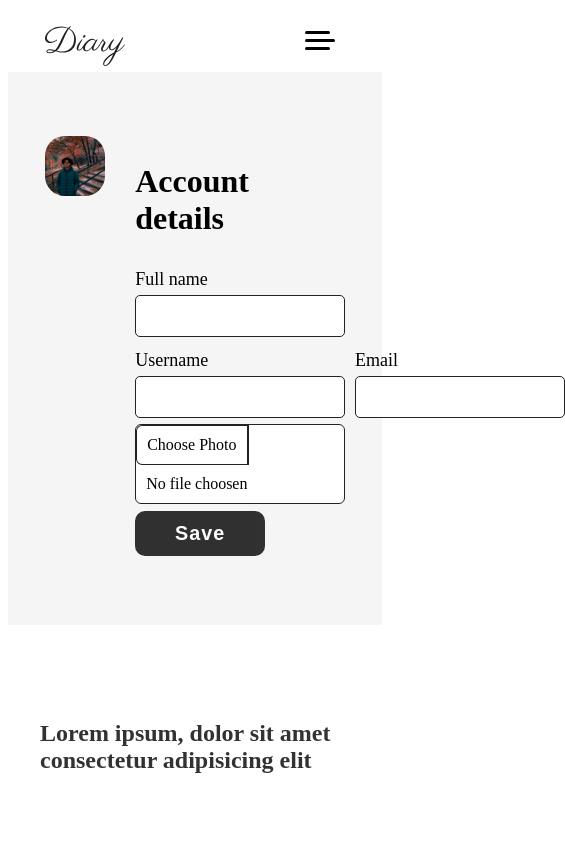
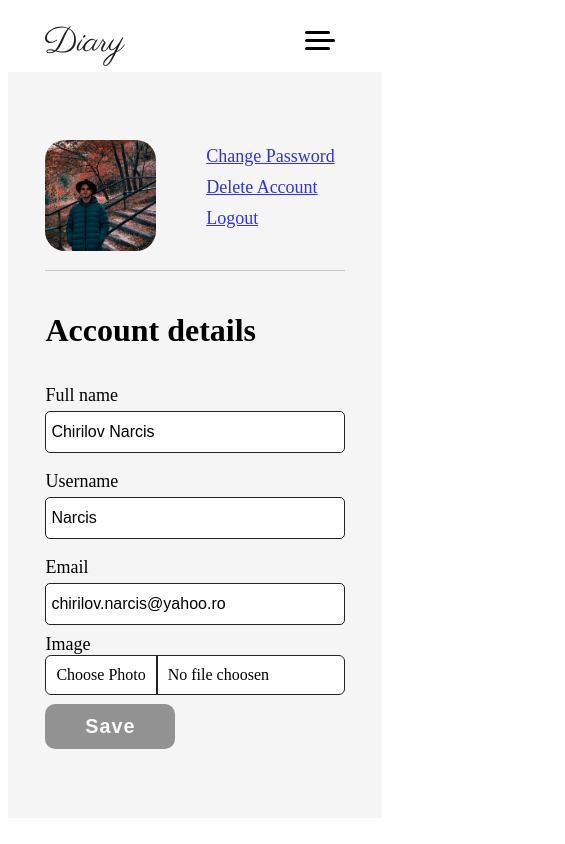
Before and after one commit to Narcis2005/diary-frontend, a Next.js app: page /profile in a window 390 px wide. Shown: the top 844 px of the page, 565 px wide, since content can reach past the window. Built offline with nearby package versions, Linux system fonts and the light colour scheme.

Commit message:
profile page responsive

```diff
--- a/components/FormComponents/index.tsx
+++ b/components/FormComponents/index.tsx
@@ -54,6 +54,10 @@ export const Button = styled.button`
     &:hover {
         opacity: 1;
     }
+    &:disabled {
+        cursor: not-allowed;
+        opacity: 0.4;
+    }
 `;
 
 export const Title = styled.h2`
--- a/components/Navbar/NavbarComponents.tsx
+++ b/components/Navbar/NavbarComponents.tsx
@@ -166,7 +166,6 @@ export const SignupButton = styled.button`
 export const DropdownContainer = styled.div`
     position: relative;
     margin-left: 10px;
-
 `;
 
 export const ProfileImageContainer = styled.div`
@@ -182,7 +181,7 @@ interface IDropdownMenu {
 export const DropdownMenu = styled.ul<IDropdownMenu>`
     position: absolute;
     display: ${({ show }) => (show ? "block" : "none")};
-    background: rgb(230, 230,230);
+    background: rgb(230, 230, 230);
     width: 10rem;
     top: 100%;
     left: calc(-10rem + 40px);
@@ -193,9 +192,13 @@ export const DropdownMenu = styled.ul<IDropdownMenu>`
 export const DropdownItem = styled.li`
     list-style: none;
     margin: 10px 0;
-    padding:  3px 5px;
     font-weight: 700;
     background: white;
     border-radius: 3px;
     cursor: pointer;
+    & > * {
+        width: 100%;
+        display: block;
+        padding: 3px 5px;
+    }
 `;
--- a/components/ProfileComponent/ProfileComponents.tsx
+++ b/components/ProfileComponent/ProfileComponents.tsx
@@ -4,51 +4,79 @@ import { LabelinputContainer } from "../FormComponents";
 export const ProfileContainer = styled.div`
     display: flex;
     padding: 4rem 10%;
-    gap: 5%;
+    /* gap: 5%; */
     justify-content: center;
-    background: rgb(245,245,245);
-
+    background: rgb(245, 245, 245);
+    @media (max-width: 920px) {
+        flex-direction: column;
+    }
 `;
 export const ProfileLeftSide = styled.div`
     display: flex;
     flex-direction: column;
 
     width: 30%;
+    @media (max-width: 920px) {
+        width: 100%;
+        padding-bottom: 5%;
+        flex-direction: row;
+        align-items: center;
+        justify-content: space-between;
+    }
 `;
 export const ImageContainerProfile = styled.div`
     width: 80%;
+    /* height: 18rem; */
     border-radius: 20px;
     overflow: hidden;
+    @media (max-width: 920px) {
+        width: 40%;
+    }
 `;
 export const ProfileRightSide = styled.div`
     display: flex;
     flex-direction: column;
     width: 70%;
+    border-left: 1px solid rgb(200, 200, 200);
+    padding-left: 5%;
+    @media (max-width: 920px) {
+        flex-direction: column;
+        border-top: 1px solid rgb(200, 200, 200);
+        border-left: none;
+        padding-left: 0;
+        width: 100%;
+        padding-top: 5%;
+    }
 `;
 export const ProfileSection = styled.div`
     width: 100%;
-
 `;
 export const ProfileForm = styled.form`
     display: flex;
     flex-direction: column;
     width: 100%;
+    @media (max-width: 920px) {
+        width: 100%;
+    }
 `;
 export const FormGroup = styled.div`
     display: flex;
     /* width: 100%; */
     gap: 5%;
+    @media (max-width: 920px) {
+        flex-direction: column;
+    }
 `;
 export const LabelinputContainerProfile = styled(LabelinputContainer)`
     width: 100%;
-
 `;
 
 export const FileUpload = styled.div`
     width: 100%;
 `;
 export const FileSelectButton = styled.div`
-    border: 1px solid rgb(35, 35, 35);
+    margin: 0;
+    padding: 0;
     padding: 10px;
     display: inline-block;
     border-radius: 6px;
@@ -67,8 +95,10 @@ export const FileUploadSelect = styled.div`
     border-radius: 6px;
     border: 1px solid rgb(35, 35, 35);
     &:hover ${FileSelectButton} {
-    background: rgb(230,230,230);
+        background: rgb(230, 230, 230);
     }
+    margin: 0;
+    padding: 0;
 `;
 
 export const FileSelectName = styled.div`
@@ -81,3 +111,32 @@ export const FileUploadInput = styled.input`
 export const ProfileSectionTitle = styled.h2`
     font-size: 2rem;
 `;
+
+export const ProfileLinksContainer = styled.ul`
+    margin-top: 15px;
+    margin-left: 10px;
+    width: 80%;
+    @media (max-width: 920px) {
+        width: 50%;
+        margin-top: 0;
+    }
+`;
+
+export const ProfileLinkItem = styled.li`
+    list-style: none;
+    font-size: 18px;
+    margin: 10px 0;
+    color: black;
+    opacity: 0.8;
+    &:hover {
+        opacity: 1;
+    }
+    @media (max-width: 920px) {
+        font-size: 20px;
+        margin: 15px 0;
+    }
+    @media (max-width: 600px) {
+        font-size: 18px;
+        margin: 10px 0;
+    }
+`;
--- a/components/ProfileComponent/index.tsx
+++ b/components/ProfileComponent/index.tsx
@@ -1,17 +1,59 @@
 import Image from "next/image";
+import Link from "next/link";
 import React, { useRef, useState } from "react";
 import { Button, Input, Label } from "../FormComponents";
-import { ProfileContainer, ProfileLeftSide, ImageContainerProfile, ProfileRightSide, ProfileSection, ProfileForm, FormGroup, LabelinputContainerProfile, FileSelectButton, FileSelectName, FileUpload, FileUploadInput, FileUploadSelect, ProfileSectionTitle } from "./ProfileComponents";
+import {
+    ProfileContainer,
+    ProfileLeftSide,
+    ImageContainerProfile,
+    ProfileRightSide,
+    ProfileSection,
+    ProfileForm,
+    FormGroup,
+    LabelinputContainerProfile,
+    FileSelectButton,
+    FileSelectName,
+    FileUpload,
+    FileUploadInput,
+    FileUploadSelect,
+    ProfileSectionTitle,
+    ProfileLinkItem,
+    ProfileLinksContainer,
+} from "./ProfileComponents";
 
-const ProfileComponent = () => {
+const ProfileComponent = ({
+    imageURL,
+    username,
+    fullName,
+    email,
+}: {
+    imageURL: string;
+    username: string;
+    fullName: string;
+    email: string;
+}) => {
     const [imageName, setImageName] = useState("No file choosen");
+    interface IUserData {
+        username: string;
+        fullName: string;
+        email: string;
+        changesWereMade: boolean;
+    }
+    const [userData, setUserData] = useState<IUserData>({
+        username: username,
+        fullName: fullName,
+        email: email,
+        changesWereMade: false,
+    });
+    const handleInputChange = (e: React.ChangeEvent<HTMLInputElement>) => {
+        setUserData((prevData) => ({ ...prevData, [e.target.name]: e.target.value, changesWereMade: true }));
+    };
     const inputRef = useRef<HTMLInputElement>(null);
     const clickInput = () => {
-
         inputRef.current && inputRef.current.click();
     };
     const handleFileChange = (e: React.ChangeEvent<HTMLInputElement>) => {
-        if(e.target.files) {
+        if (e.target.files) {
             setImageName(e.target.files[0].name);
         }
     };
@@ -20,9 +62,26 @@ const ProfileComponent = () => {
             <ProfileContainer>
                 <ProfileLeftSide>
                     <ImageContainerProfile>
-                    <Image src="/pozaCuMine.jpg" alt="user profile picture" width="200" height="200" layout="responsive"/>
+                        <Image
+                            src={imageURL}
+                            alt="user profile picture"
+                            width="200"
+                            height="200"
+                            layout="responsive"
+                            objectFit="cover"
+                        />
                     </ImageContainerProfile>
-
+                    <ProfileLinksContainer>
+                        <ProfileLinkItem>
+                            <Link href="/profile/password-change">Change Password</Link>
+                        </ProfileLinkItem>
+                        <ProfileLinkItem>
+                            <Link href="/profile/delete">Delete Account</Link>
+                        </ProfileLinkItem>
+                        <ProfileLinkItem>
+                            <Link href="/profile/logout">Logout</Link>
+                        </ProfileLinkItem>
+                    </ProfileLinksContainer>
                 </ProfileLeftSide>
                 <ProfileRightSide>
                     <ProfileSection>
@@ -31,30 +90,47 @@ const ProfileComponent = () => {
                             <FormGroup>
                                 <LabelinputContainerProfile>
                                     <Label>Full name</Label>
-                                <Input />
+                                    <Input
+                                        type="text"
+                                        value={userData.fullName}
+                                        name="fullName"
+                                        onChange={handleInputChange}
+                                    />
                                 </LabelinputContainerProfile>
                             </FormGroup>
                             <FormGroup>
                                 <LabelinputContainerProfile>
                                     <Label>Username</Label>
-                                <Input />
+                                    <Input
+                                        type="text"
+                                        value={userData.username}
+                                        name="username"
+                                        onChange={handleInputChange}
+                                    />
                                 </LabelinputContainerProfile>
                                 <LabelinputContainerProfile>
                                     <Label>Email</Label>
-                                <Input />
+                                    <Input
+                                        type="email"
+                                        value={userData.email}
+                                        name="email"
+                                        onChange={handleInputChange}
+                                    />
                                 </LabelinputContainerProfile>
                             </FormGroup>
                             <FormGroup>
                                 <FileUpload>
+                                    <Label>Image</Label>
+
                                     <FileUploadSelect onClick={clickInput}>
                                         <FileSelectButton>Choose Photo</FileSelectButton>
                                         <FileSelectName>{imageName}</FileSelectName>
-                                    <FileUploadInput ref={inputRef} onChange={handleFileChange} type="file"/>
+                                        <FileUploadInput ref={inputRef} onChange={handleFileChange} type="file" />
                                     </FileUploadSelect>
                                 </FileUpload>
                             </FormGroup>
                             <FormGroup>
-                                <Button>Save</Button>
+                                <Button disabled={!userData.changesWereMade}>Save</Button>
                             </FormGroup>
                         </ProfileForm>
                     </ProfileSection>
--- a/containers/DefaultContaienr/index.tsx
+++ b/containers/DefaultContaienr/index.tsx
@@ -5,7 +5,7 @@ import Navbar from "../../components/Navbar";
 const DefaultContainer = ({ children }: { children: React.ReactNode }) => {
     return (
         <>
-            <Navbar profileImageURL="/pozaCuMine.jpg"/>
+            <Navbar profileImageURL="/pozaCuMine.jpg" />
             {children}
             <Footer />
         </>
--- a/pages/profile/index.tsx
+++ b/pages/profile/index.tsx
@@ -2,10 +2,16 @@ import ProfileComponent from "../../components/ProfileComponent";
 import DefaultContainer from "../../containers/DefaultContaienr";
 
 const Profile = () => {
+    const data = {
+        username: "Narcis",
+        email: "chirilov.narcis@yahoo.ro",
+        fullName: "Chirilov Narcis",
+        imageURL: "/pozaCuMine.jpg",
+    };
     return (
         <>
             <DefaultContainer>
-                <ProfileComponent />
+                <ProfileComponent {...data} />
             </DefaultContainer>
         </>
     );
```
Also changed, not shown: components/Navbar/index.tsx (+11 -6 lines). Lines whose indentation alone changed are shown as unchanged.
